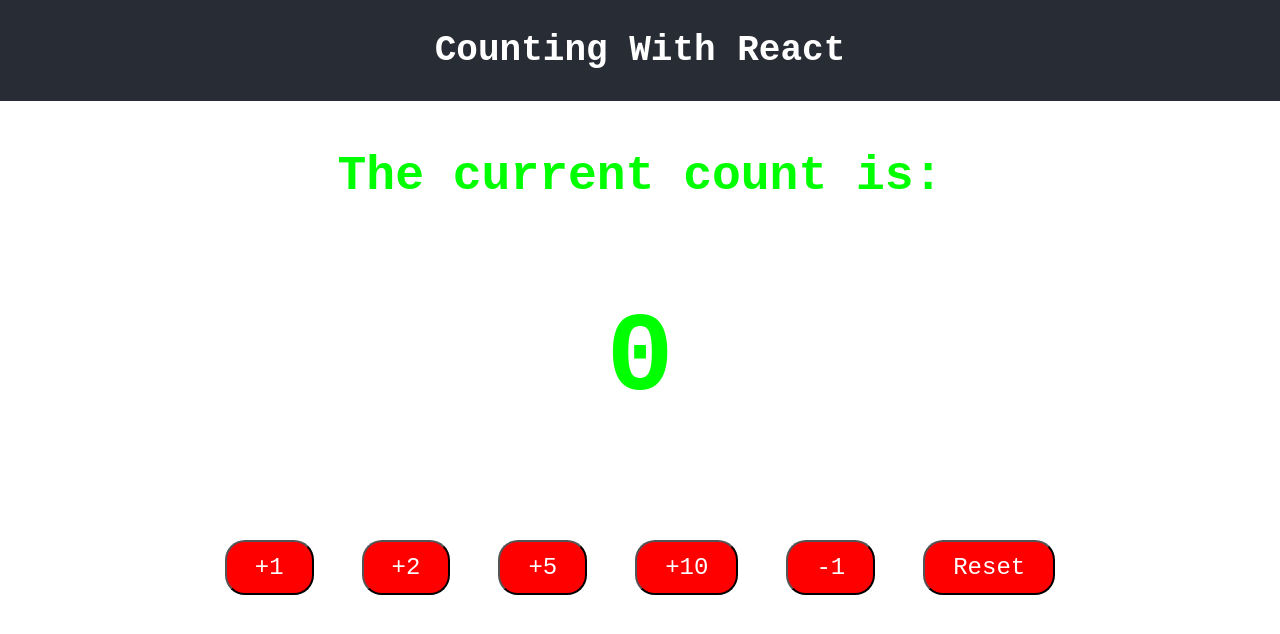
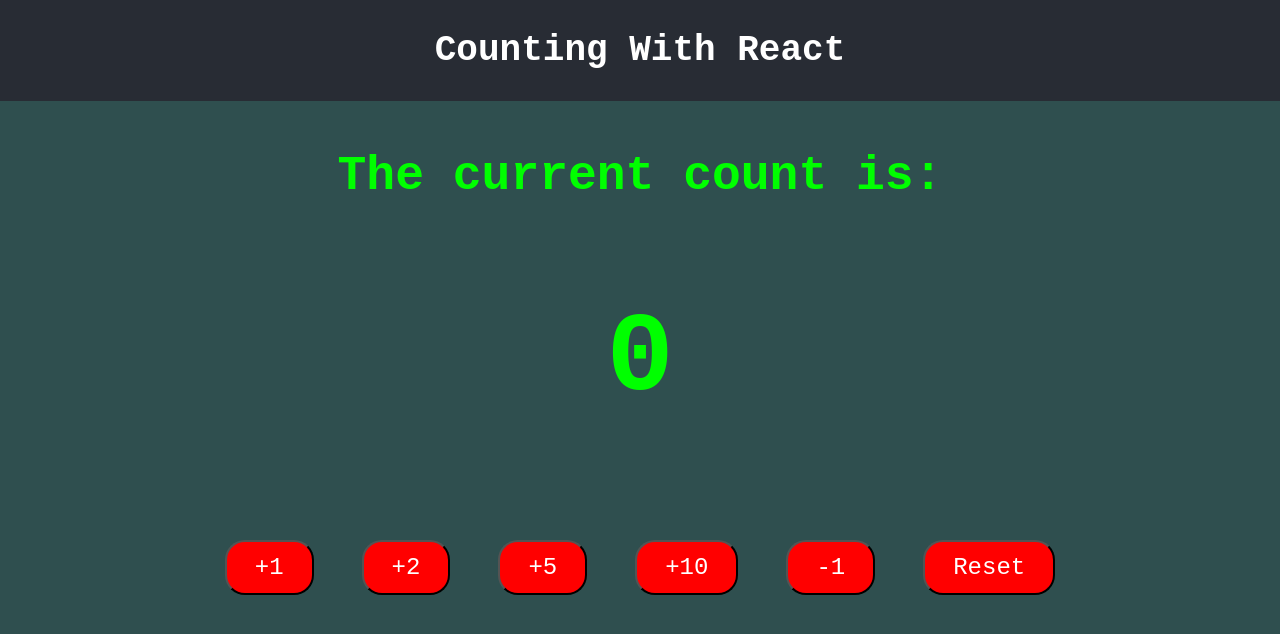
Before and after one commit to kkim88/react-counter, a React (Create React App) app: page / in a window 1280 px wide. Shown: the top 634 px of the page. Built offline with nearby package versions, Linux system fonts and the light colour scheme.

Commit message:
changed background color

```diff
--- a/src/index.css
+++ b/src/index.css
@@ -5,6 +5,8 @@ body {
     sans-serif;
   -webkit-font-smoothing: antialiased;
   -moz-osx-font-smoothing: grayscale;
+  background-color: darkslategray;
+
 }
 
 code {
```
